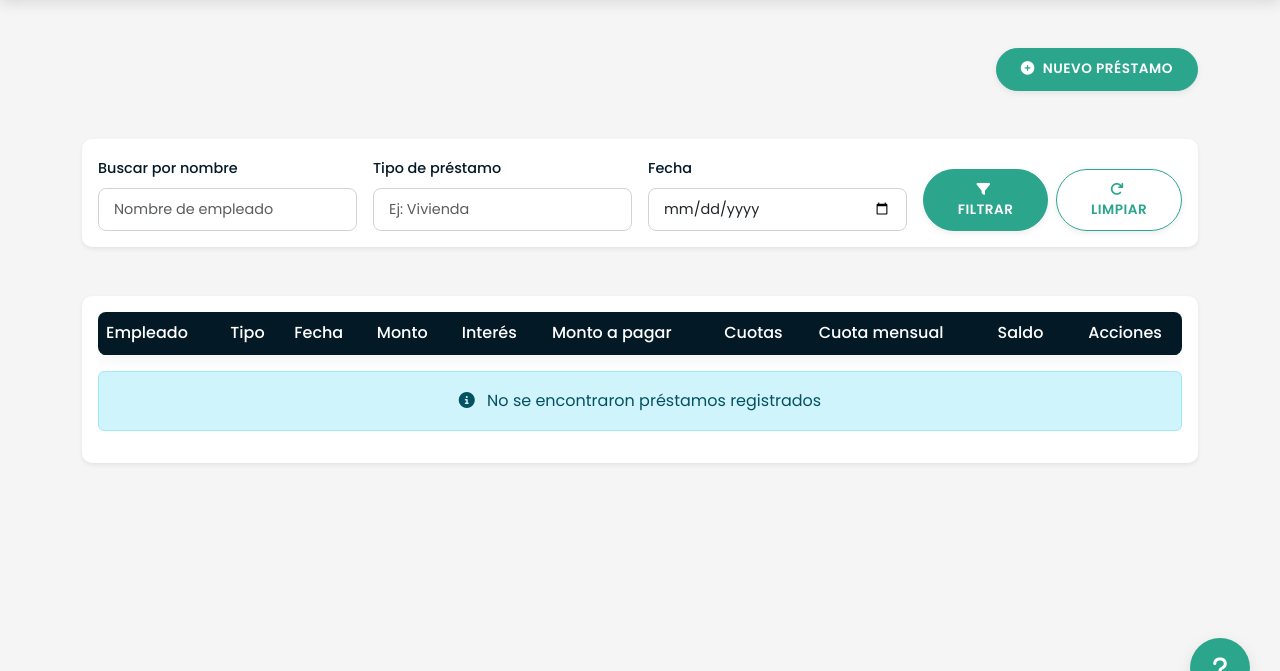
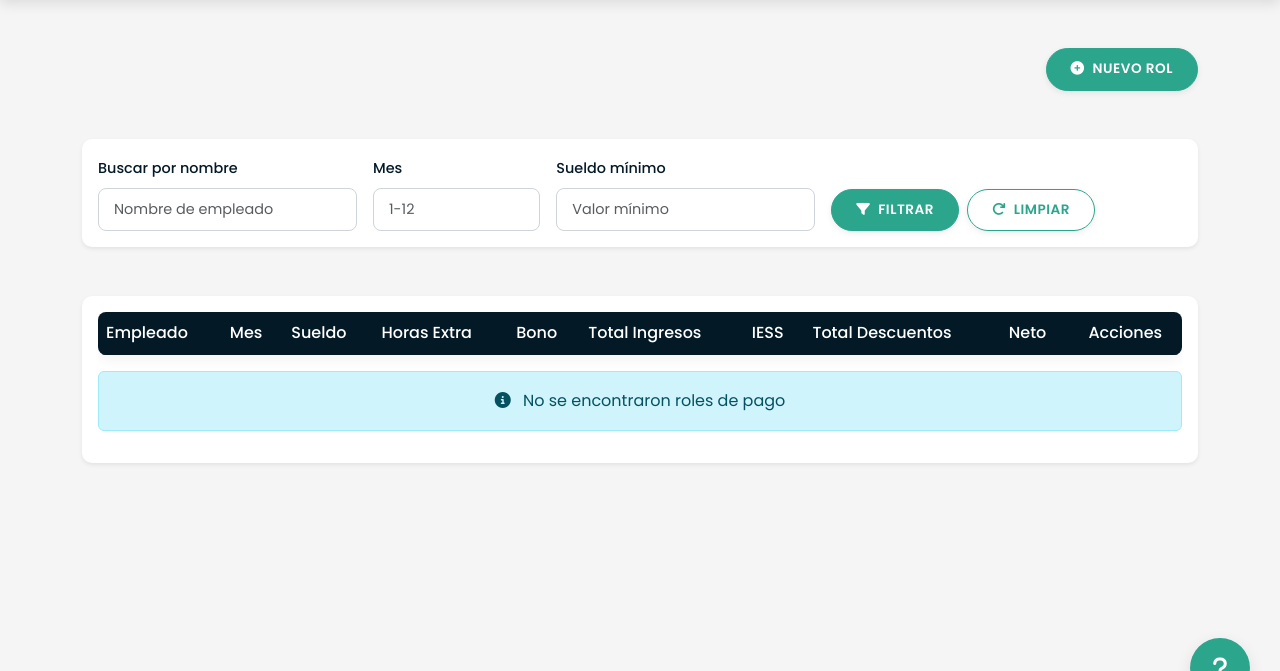
Before and after one commit to gely25/ProyectoNomina, a Django app: template template/rol/list.html in a window 1280 px wide. Shown: the part 72-743 px from the top of the page. Run offline with Django 5.2, Linux system fonts and the light colour scheme; the template is opened without the code that fills it, so the values that code supplies are empty; some libraries are stand-ins or nearby versions.

Commit message:
Update list.html

```diff
--- a/template/rol/list.html
+++ b/template/rol/list.html
@@ -98,8 +98,8 @@
       <div class="col-lg-12">
         <div class="d-flex justify-content-between align-items-center mb-4">
           <h2>{{ title }}</h2>
-          <a href="{% url 'Nomina:crear_prestamo' %}" class="btn btn-primary">
-            <i class="fas fa-plus-circle me-2"></i>Nuevo Préstamo
+          <a href="{% url 'Nomina:crear_rol' %}" class="btn btn-primary">
+            <i class="fas fa-plus-circle me-2"></i>Nuevo Rol
           </a>
         </div>
       </div>
@@ -115,20 +115,20 @@
                 <label for="searchQuery" class="form-label">Buscar por nombre</label>
                 <input type="text" class="form-control" id="searchQuery" name="q" placeholder="Nombre de empleado" value="{{ q }}">
               </div>
-              <div class="col-md-3">
-                <label for="tipo" class="form-label">Tipo de préstamo</label>
-                <input type="text" class="form-control" id="tipo" name="tipo" placeholder="Ej: Vivienda" value="{{ tipo }}">
+              <div class="col-md-2">
+                <label for="mesInput" class="form-label">Mes</label>
+                <input type="number" class="form-control" id="mesInput" name="mes" placeholder="1-12" min="1" max="12" value="{{ mes }}">
               </div>
               <div class="col-md-3">
-                <label for="fecha" class="form-label">Fecha</label>
-                <input type="date" class="form-control" id="fecha" name="fecha" value="{{ fecha }}">
+                <label for="sueldoMinInput" class="form-label">Sueldo mínimo</label>
+                <input type="number" class="form-control" id="sueldoMinInput" name="sueldo_min" placeholder="Valor mínimo" step="0.01" value="{{ sueldo_min }}">
               </div>
-              <div class="col-md-3">
+              <div class="col-md-4">
                 <div class="d-flex gap-2">
                   <button type="submit" class="btn btn-primary">
                     <i class="fas fa-filter me-1"></i> Filtrar
                   </button>
-                  <a href="{% url 'Nomina:listar_prestamos' %}" class="btn btn-outline-primary">
+                  <a href="{% url 'Nomina:listar_roles' %}" class="btn btn-outline-primary">
                     <i class="fas fa-redo me-1"></i> Limpiar
                   </a>
                 </div>
@@ -139,7 +139,6 @@
       </div>
     </div>
 
-    <!-- Tabla -->
     <div class="row">
       <div class="col-lg-12">
         <div class="card shadow-sm">
@@ -149,34 +148,34 @@
                 <thead class="table-light">
                   <tr>
                     <th>Empleado</th>
-                    <th>Tipo</th>
-                    <th>Fecha</th>
-                    <th>Monto</th>
-                    <th>Interés</th>
-                    <th>Monto a pagar</th>
-                    <th>Cuotas</th>
-                    <th>Cuota mensual</th>
-                    <th>Saldo</th>
+                    <th>Mes</th>
+                    <th>Sueldo</th>
+                    <th>Horas Extra</th>
+                    <th>Bono</th>
+                    <th>Total Ingresos</th>
+                    <th>IESS</th>
+                    <th>Total Descuentos</th>
+                    <th>Neto</th>
                     <th class="text-center">Acciones</th>
                   </tr>
                 </thead>
                 <tbody>
-                  {% for p in prestamos %}
+                  {% for r in roles %}
                   <tr>
-                    <td>{{ p.empleado.nombre }}</td>
-                    <td>{{ p.tipo_prestamo.descripcion }}</td>
-                    <td>{{ p.fecha_prestamo }}</td>
-                    <td class="text-end">${{ p.monto|floatformat:2 }}</td>
-                    <td class="text-end">{{ p.interes|floatformat:2 }}%</td>
-                    <td class="text-end fw-bold">${{ p.monto_pagar|floatformat:2 }}</td>
-                    <td class="text-end">{{ p.numero_cuotas }}</td>
-                    <td class="text-end">${{ p.cuota_mensual|floatformat:2 }}</td>
-                    <td class="text-end">${{ p.saldo|floatformat:2 }}</td>
+                    <td>{{ r.empleado.nombre }}</td>
+                    <td>{{ r.aniomes|date:"F Y" }}</td>
+                    <td class="text-end">${{ r.sueldo|floatformat:2 }}</td>
+                    <td class="text-end">${{ r.horas_extra|floatformat:2 }}</td>
+                    <td class="text-end">${{ r.bono|floatformat:2 }}</td>
+                    <td class="text-end fw-bold">${{ r.tot_ing|floatformat:2 }}</td>
+                    <td class="text-end">${{ r.iess|floatformat:2 }}</td>
+                    <td class="text-end">${{ r.tot_des|floatformat:2 }}</td>
+                    <td class="text-end fw-bold">${{ r.neto|floatformat:2 }}</td>
                     <td class="text-center">
-                      <a href="{% url 'Nomina:actualizar_prestamo' p.id %}" class="btn btn-sm btn-outline-primary me-1">
+                      <a href="{% url 'Nomina:actualizar_rol' r.id %}" class="btn btn-sm btn-outline-primary me-1">
                         <i class="fas fa-edit"></i>
                       </a>
-                      <a href="{% url 'Nomina:eliminar_prestamo' p.id %}" class="btn btn-sm btn-outline-danger">
+                      <a href="{% url 'Nomina:eliminar_rol' r.id %}" class="btn btn-sm btn-outline-danger">
                         <i class="fas fa-trash"></i>
                       </a>
                     </td>
@@ -184,9 +183,9 @@
                   {% endfor %}
                 </tbody>
               </table>
-              {% if not prestamos %}
+              {% if not roles %}
               <div class="alert alert-info text-center">
-                <i class="fas fa-info-circle me-2"></i> No se encontraron préstamos registrados
+                <i class="fas fa-info-circle me-2"></i> No se encontraron roles de pago
               </div>
               {% endif %}
             </div>
@@ -196,42 +195,54 @@
     </div>
   </div>
 
-  {% if prestamos.has_other_pages %}
+  {% if roles.has_other_pages %}
         <nav aria-label="Page navigation" class="mt-4">
           <ul class="pagination justify-content-center">
-      {% if prestamos.has_previous %}
+            {% if roles.has_previous %}
             <li class="page-item">
-        <a class="page-link" href="?page={{ prestamos.previous_page_number }}">
+              <a class="page-link" href="?page={{ roles.previous_page_number }}">
                 <i class="fas fa-chevron-left me-1"></i>Anterior
               </a>
             </li>
             {% else %}
             <li class="page-item disabled">
-        <a class="page-link" href="#"><i class="fas fa-chevron-left me-1"></i>Anterior</a>
+              <a class="page-link" href="#" tabindex="-1" aria-disabled="true">
+                <i class="fas fa-chevron-left me-1"></i>Anterior
+              </a>
             </li>
             {% endif %}
 
-      {% for i in prestamos.paginator.page_range %}
-        {% if prestamos.number == i %}
-        <li class="page-item active"><a class="page-link" href="#">{{ i }}</a></li>
+            {% for i in roles.paginator.page_range %}
+              {% if roles.number == i %}
+              <li class="page-item active">
+                <a class="page-link" href="#">{{ i }}</a>
+              </li>
               {% else %}
-        <li class="page-item"><a class="page-link" href="?page={{ i }}">{{ i }}</a></li>
+              <li class="page-item">
+                <a class="page-link" href="?page={{ i }}">{{ i }}</a>
+              </li>
               {% endif %}
             {% endfor %}
 
-      {% if prestamos.has_next %}
+            {% if roles.has_next %}
             <li class="page-item">
-        <a class="page-link" href="?page={{ prestamos.next_page_number }}">
-          Siguiente <i class="fas fa-chevron-right ms-1"></i>
+              <a class="page-link" href="?page={{ roles.next_page_number }}">
+                Siguiente<i class="fas fa-chevron-right ms-1"></i>
               </a>
             </li>
             {% else %}
             <li class="page-item disabled">
-        <a class="page-link" href="#">Siguiente <i class="fas fa-chevron-right ms-1"></i></a>
+              <a class="page-link" href="#" tabindex="-1" aria-disabled="true">
+                Siguiente<i class="fas fa-chevron-right ms-1"></i>
+              </a>
             </li>
             {% endif %}
           </ul>
         </nav>
         {% endif %}
+  </div>
 </section>
+</section>
+
+
 {% endblock %}
```
Lines whose indentation alone changed are shown as unchanged.
